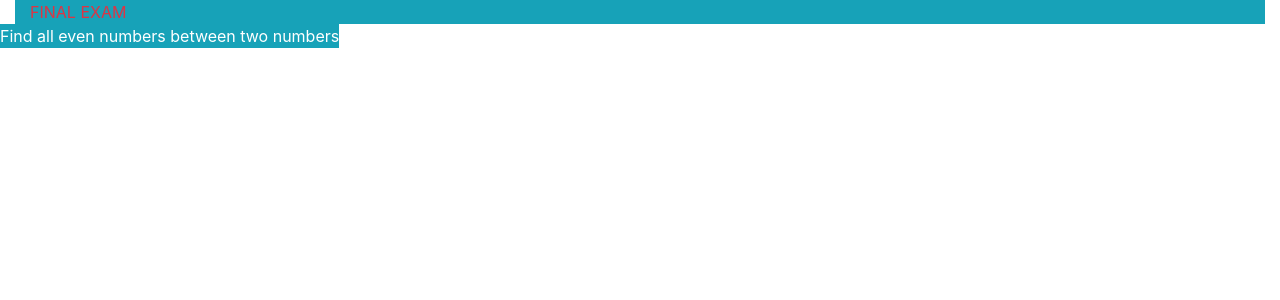
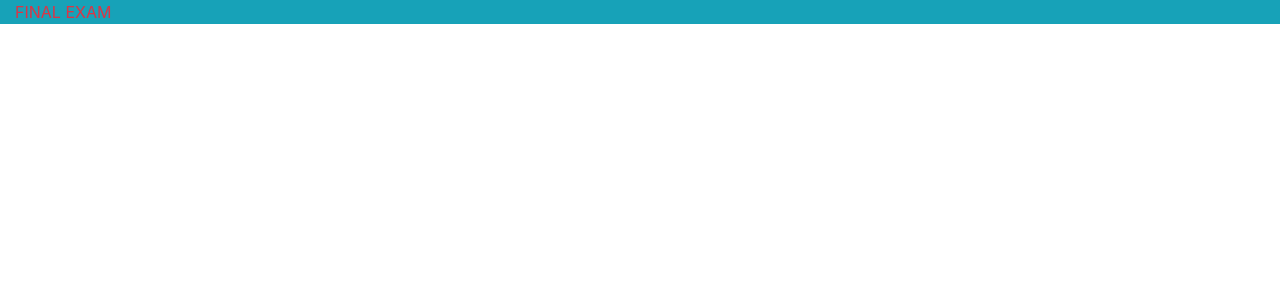
Before and after one commit to MinyuCheng/final, an Angular app: page / in a window 1280 px wide. Shown: the top 300 px of the page. Built offline with nearby package versions, Linux system fonts and the light colour scheme.

Commit message:
step1: header2

```diff
--- a/src/app/app.component.html
+++ b/src/app/app.component.html
@@ -1,12 +1,5 @@
-<div class="container-fluid">
-  <div class="box">
-    <div class="col bg-info text-danger">
-      <a>FINAL EXAM</a>
-    </div>
-  </div>
-  <div class="row text-white">
-    <div class="bg-info text-white">
-      Find all even numbers between two numbers
-    </div>
+<div class="box" style="height: 200px;">
+  <div class="col bg-info text-danger">
+    <a style="text-align: center;">FINAL EXAM</a>
   </div>
 </div>
```
Also changed, not shown: src/app/app.module.ts (+9 -14 lines).
